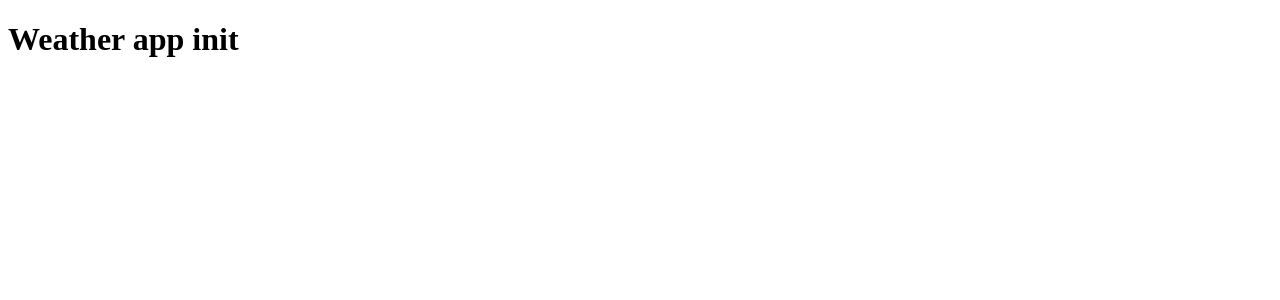
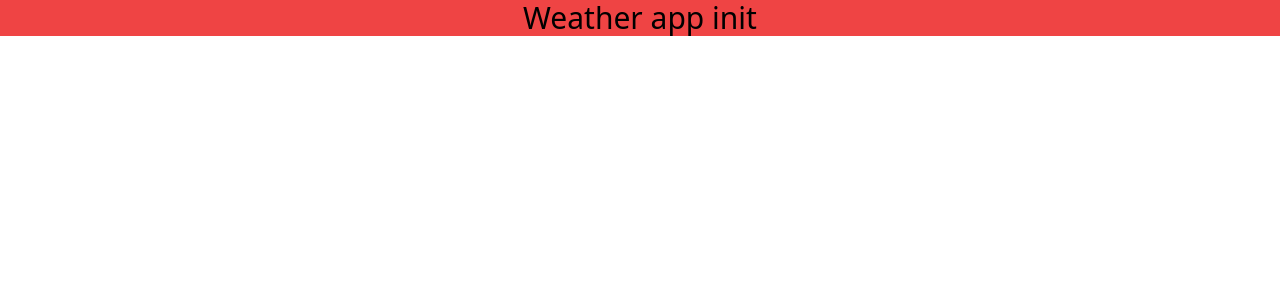
Before and after one commit to nagybnc/weather-app, a React (Vite) app: page / in a window 1280 px wide. Shown: the top 300 px of the page. Built offline with nearby package versions, Linux system fonts and the light colour scheme.

Commit message:
Init Tailwind CSS

```diff
--- a/package.json
+++ b/package.json
@@ -16,6 +16,9 @@
     "@types/react": "^18.0.17",
     "@types/react-dom": "^18.0.6",
     "@vitejs/plugin-react": "^2.0.1",
+    "autoprefixer": "^10.4.8",
+    "postcss": "^8.4.16",
+    "tailwindcss": "^3.1.8",
     "typescript": "^4.6.4",
     "vite": "^3.0.7"
   }
--- /dev/null
+++ b/postcss.config.cjs
@@ -0,0 +1,6 @@
+module.exports = {
+  plugins: {
+    tailwindcss: {},
+    autoprefixer: {},
+  },
+}
--- a/src/App.tsx
+++ b/src/App.tsx
@@ -1,5 +1,5 @@
 function App() {
-    return <h1> Weather app init</h1>;
+    return <h1 className="text-3xl bg-red-500 text-center">Weather app init</h1>;
 }
 
 export default App;
--- /dev/null
+++ b/src/index.css
@@ -0,0 +1,3 @@
+@tailwind base;
+@tailwind components;
+@tailwind utilities;
--- a/src/main.tsx
+++ b/src/main.tsx
@@ -1,6 +1,8 @@
 import React from "react";
 import ReactDOM from "react-dom/client";
 import App from "./App";
+
+import "./index.css";
 
 ReactDOM.createRoot(document.getElementById("root") as HTMLElement).render(
     <React.StrictMode>
--- /dev/null
+++ b/tailwind.config.cjs
@@ -0,0 +1,8 @@
+/** @type {import('tailwindcss').Config} */
+module.exports = {
+    content: ["./index.html", "./src/**/*.{js,ts,jsx,tsx}"],
+    theme: {
+        extend: {},
+    },
+    plugins: [],
+};
```
Also changed, not shown: 1 other file (tests, documents, lock files or other folders).
